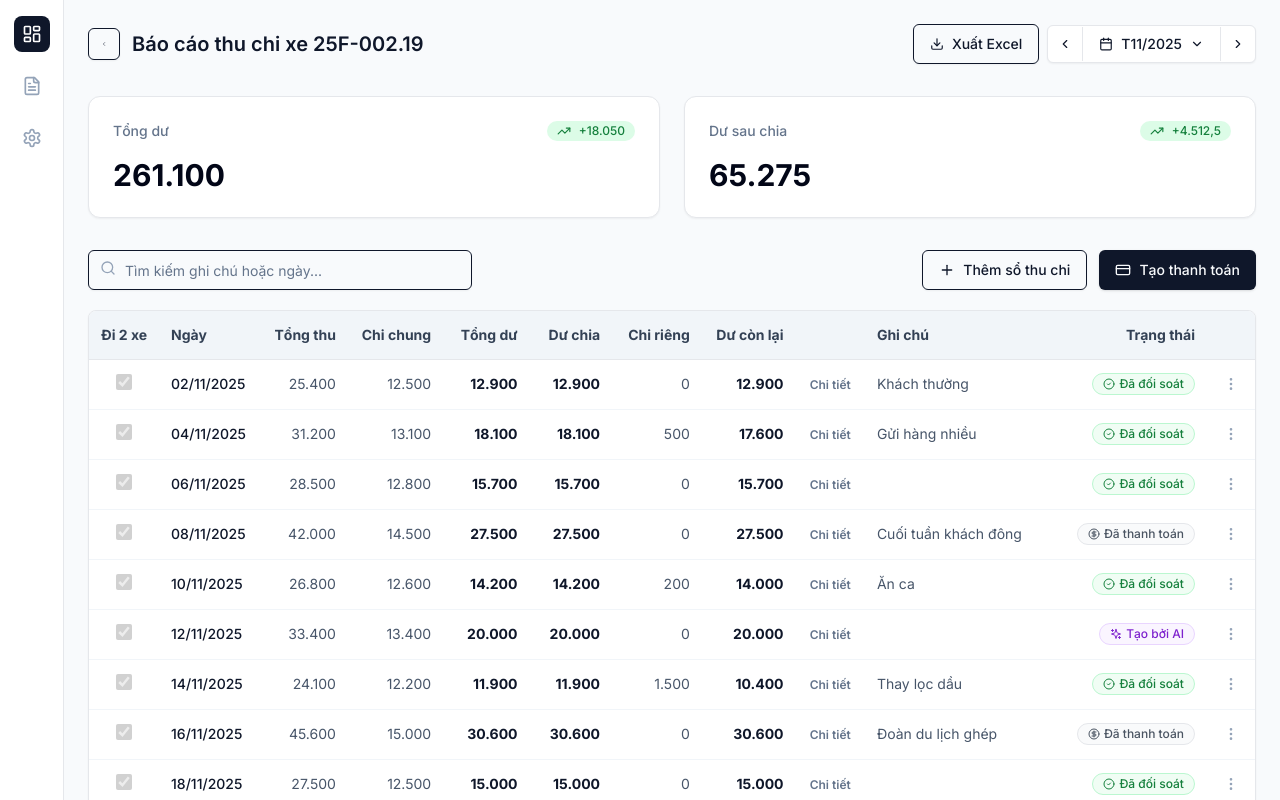
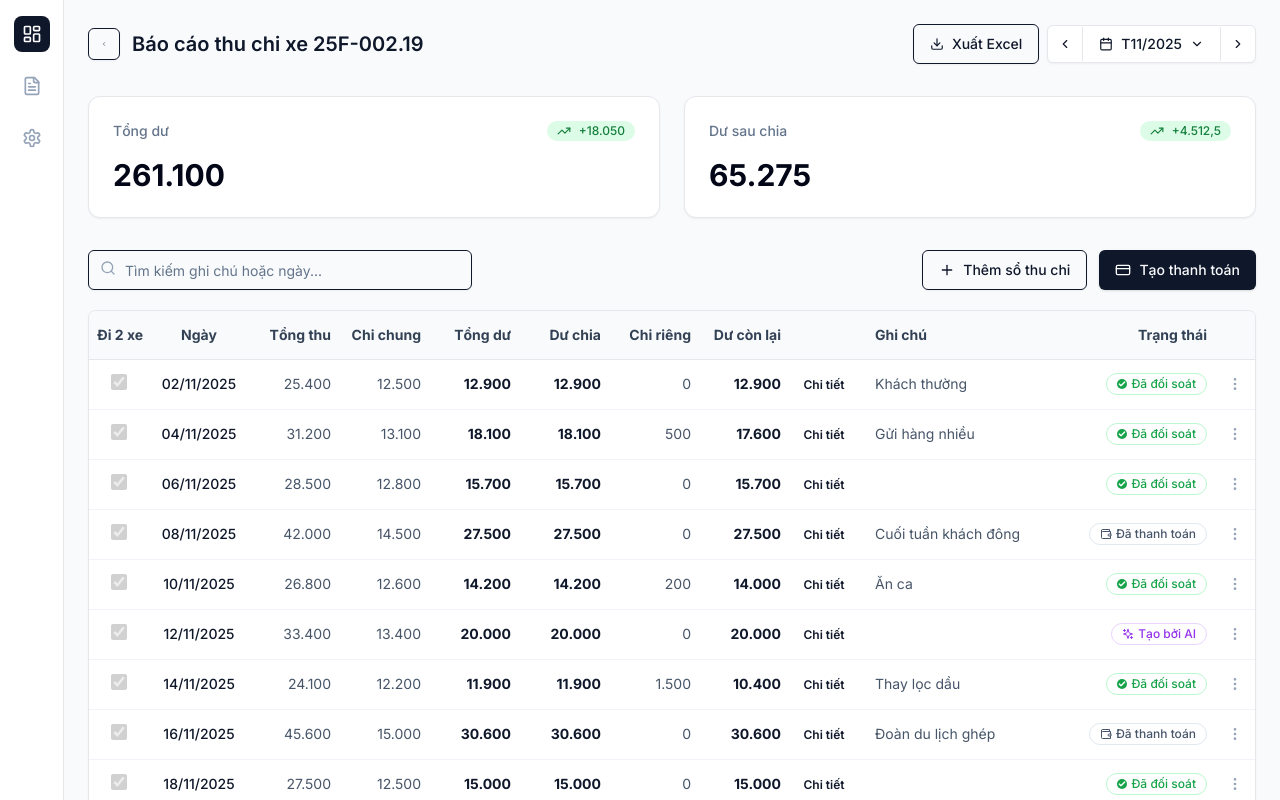
Before and after one commit to kizulv/quanlythuchi_219, a React (Vite) app: page / in a window 1280 px wide. Shown: the top 800 px of the page. Built offline with nearby package versions, Linux system fonts and the light colour scheme.

Commit message:
feat: Refactor badge component and improve table styling
Updates the `Badge` component to use more accessible and consistent icons and styling. Refactors the dashboard table to improve readability and responsiveness with updated classes for headers and general table structure.

```diff
--- a/components/Dashboard.tsx
+++ b/components/Dashboard.tsx
@@ -295,23 +295,23 @@ export const Dashboard: React.FC = () => {
           {/* Table - Uses FILTERED transactions */}
           <div className="rounded-lg border bg-white overflow-hidden shadow-sm flex flex-col min-h-[400px]">
             <div className="overflow-x-auto flex-1">
-              <table className="w-full text-sm text-left whitespace-nowrap">
-                <thead className="bg-slate-100 text-slate-700 font-semibold border-b">
+              <table className="w-full text-sm text-left whitespace-nowrap table-fixed">
+                <thead className="bg-slate-50 text-slate-700 font-semibold border-b">
                   <tr>
-                    <th className="h-12 px-3 align-middle w-[50px] text-center" title="Tích chọn nếu đi 2 xe">
+                    <th className="h-12 px-2 align-middle w-[60px] text-center" title="Tích chọn nếu đi 2 xe">
                        Đi 2 xe
                     </th>
-                    <th className="h-12 px-3 align-middle w-[100px] text-left">Ngày</th>
-                    <th className="h-12 px-3 align-middle text-right w-[100px]">Tổng thu</th>
-                    <th className="h-12 px-3 align-middle text-right w-[100px]">Chi chung</th>
-                    <th className="h-12 px-3 align-middle text-right font-bold w-[100px]">Tổng dư</th>
-                    <th className="h-12 px-3 align-middle text-right font-bold w-[100px]">Dư chia</th>
-                    <th className="h-12 px-3 align-middle text-right w-[100px]">Chi riêng</th>
-                    <th className="h-12 px-3 align-middle text-right font-bold w-[100px]">Dư còn lại</th>
-                    <th className="h-12 px-3 align-middle text-center w-[80px]"></th>
-                    <th className="h-12 px-3 align-middle min-w-[200px]">Ghi chú</th>
-                    <th className="h-12 px-3 align-middle text-right w-[140px]">Trạng thái</th>
-                    <th className="h-12 px-3 align-middle w-[40px]"></th>
+                    <th className="h-12 px-2 align-middle w-[100px] text-center">Ngày</th>
+                    <th className="h-12 px-2 align-middle text-right w-[90px]">Tổng thu</th>
+                    <th className="h-12 px-2 align-middle text-right w-[90px]">Chi chung</th>
+                    <th className="h-12 px-2 align-middle text-right font-bold w-[90px]">Tổng dư</th>
+                    <th className="h-12 px-2 align-middle text-right font-bold w-[90px]">Dư chia</th>
+                    <th className="h-12 px-2 align-middle text-right w-[90px]">Chi riêng</th>
+                    <th className="h-12 px-2 align-middle text-right font-bold w-[90px]">Dư còn lại</th>
+                    <th className="h-12 px-2 align-middle text-center w-[70px]"></th>
+                    <th className="h-12 px-4 align-middle">Ghi chú</th>
+                    <th className="h-12 px-2 align-middle text-right w-[140px]">Trạng thái</th>
+                    <th className="h-12 px-2 align-middle w-[40px]"></th>
                   </tr>
                 </thead>
                 <tbody className="divide-y divide-slate-100">
@@ -327,7 +327,7 @@ export const Dashboard: React.FC = () => {
                     </tr>
                   ) : filteredTransactions.map((t) => (
                     <tr key={t.id} className="hover:bg-slate-50/60 transition-colors group">
-                      <td className="px-3 py-3 align-middle text-center">
+                      <td className="px-2 py-3 align-middle text-center">
                          <input
                           type="checkbox"
                           checked={t.isShared}
@@ -336,28 +336,28 @@ export const Dashboard: React.FC = () => {
                           title={t.isShared ? "Đi 2 xe" : "Đi 1 xe (Dư chia / 2)"}
                         />
                       </td>
-                      <td className="px-3 py-3 align-middle font-medium text-left text-slate-900">{t.date}</td>
-                      <td className="px-3 py-3 align-middle text-right text-slate-600">{formatCurrency(t.revenue)}</td>
-                      <td className="px-3 py-3 align-middle text-right text-slate-600">{formatCurrency(t.sharedExpense)}</td>
-                      <td className="px-3 py-3 align-middle text-right font-bold text-slate-900">{formatCurrency(t.totalBalance)}</td>
-                      <td className="px-3 py-3 align-middle text-right font-bold text-slate-900">{formatCurrency(t.splitBalance)}</td>
-                      <td className="px-3 py-3 align-middle text-right text-slate-600">{formatCurrency(t.privateExpense)}</td>
-                      <td className="px-3 py-3 align-middle text-right font-bold text-slate-900">{formatCurrency(t.remainingBalance)}</td>
-                      <td className="px-3 py-3 align-middle text-center">
+                      <td className="px-2 py-3 align-middle font-medium text-center text-slate-900">{t.date}</td>
+                      <td className="px-2 py-3 align-middle text-right text-slate-600">{formatCurrency(t.revenue)}</td>
+                      <td className="px-2 py-3 align-middle text-right text-slate-600">{formatCurrency(t.sharedExpense)}</td>
+                      <td className="px-2 py-3 align-middle text-right font-bold text-slate-900">{formatCurrency(t.totalBalance)}</td>
+                      <td className="px-2 py-3 align-middle text-right font-bold text-slate-900">{formatCurrency(t.splitBalance)}</td>
+                      <td className="px-2 py-3 align-middle text-right text-slate-600">{formatCurrency(t.privateExpense)}</td>
+                      <td className="px-2 py-3 align-middle text-right font-bold text-slate-900">{formatCurrency(t.remainingBalance)}</td>
+                      <td className="px-2 py-3 align-middle text-center">
                         <button
                           onClick={() => handleOpenDetail(t)}
-                          className="text-xs font-semibold text-slate-500 hover:text-blue-600 hover:underline"
+                          className="text-xs font-semibold text-slate-900 hover:text-blue-600"
                         >
                           Chi tiết
                         </button>
                       </td>
-                      <td className="px-3 py-3 align-middle text-slate-600 truncate max-w-[350px]" title={t.note}>
+                      <td className="px-4 py-3 align-middle text-slate-600 truncate" title={t.note}>
                         {t.note}
                       </td>
-                      <td className="px-3 py-3 align-middle text-right">
+                      <td className="px-2 py-3 align-middle text-right">
                         <Badge status={t.status} />
                       </td>
-                      <td className="px-3 py-3 align-middle text-right">
+                      <td className="px-2 py-3 align-middle text-right">
                          <button className="text-slate-400 hover:text-slate-600 p-1">
                             <MoreVertical size={16} />
                          </button>
--- a/components/ui/Badge.tsx
+++ b/components/ui/Badge.tsx
@@ -1,31 +1,36 @@
 import React from 'react';
 import { TransactionStatus } from '../../types';
-import { CheckCircle2, Sparkles, CircleDollarSign } from 'lucide-react';
+import { Check, Sparkles, Wallet } from 'lucide-react';
 
 interface BadgeProps {
   status: TransactionStatus;
 }
 
 export const Badge: React.FC<BadgeProps> = ({ status }) => {
+  // Base classes for common shape and size
+  const baseClasses = "inline-flex items-center justify-center rounded-full border px-2.5 py-0.5 text-xs font-medium whitespace-nowrap transition-colors";
+
   switch (status) {
     case TransactionStatus.VERIFIED:
       return (
-        <span className="inline-flex items-center rounded-full border border-green-200 bg-green-50 px-2.5 py-0.5 text-xs font-medium text-green-700 whitespace-nowrap">
-          <CheckCircle2 className="mr-1 h-3 w-3" />
+        <span className={`${baseClasses} border-green-200 bg-white text-green-600`}>
+          <div className="mr-1 rounded-full bg-green-600 p-[1px]">
+            <Check className="h-2 w-2 text-white" strokeWidth={4} />
+          </div>
           Đã đối soát
         </span>
       );
     case TransactionStatus.AI_GENERATED:
       return (
-        <span className="inline-flex items-center rounded-full border border-purple-200 bg-purple-50 px-2.5 py-0.5 text-xs font-medium text-purple-700 whitespace-nowrap">
+        <span className={`${baseClasses} border-purple-200 bg-white text-purple-600`}>
           <Sparkles className="mr-1 h-3 w-3" />
           Tạo bởi AI
         </span>
       );
     case TransactionStatus.PAID:
       return (
-        <span className="inline-flex items-center rounded-full border border-gray-200 bg-gray-50 px-2.5 py-0.5 text-xs font-medium text-gray-600 whitespace-nowrap">
-          <CircleDollarSign className="mr-1 h-3 w-3" />
+        <span className={`${baseClasses} border-slate-200 bg-white text-slate-600`}>
+          <Wallet className="mr-1 h-3 w-3" />
           Đã thanh toán
         </span>
       );
```
